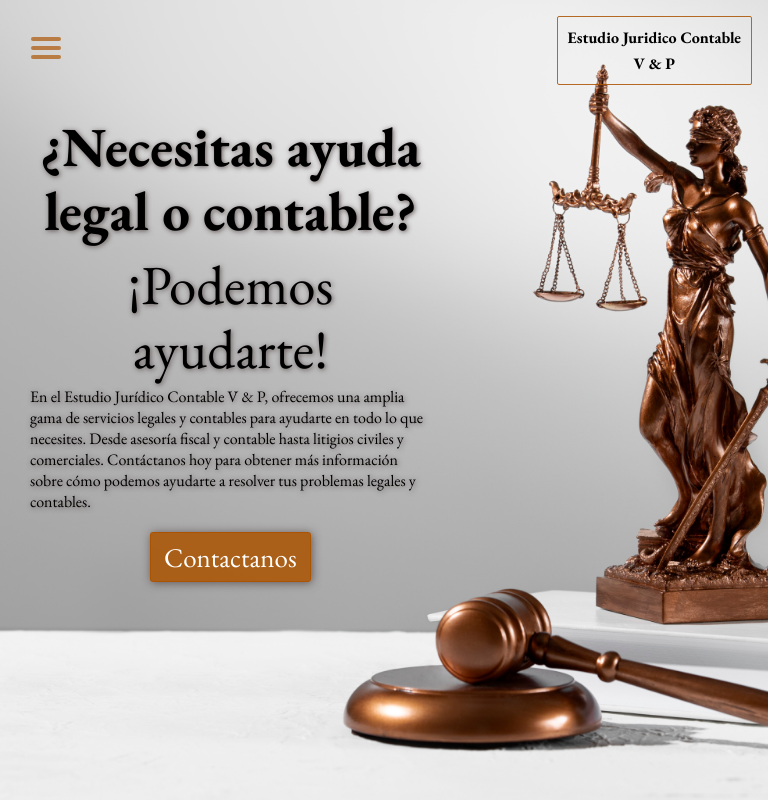
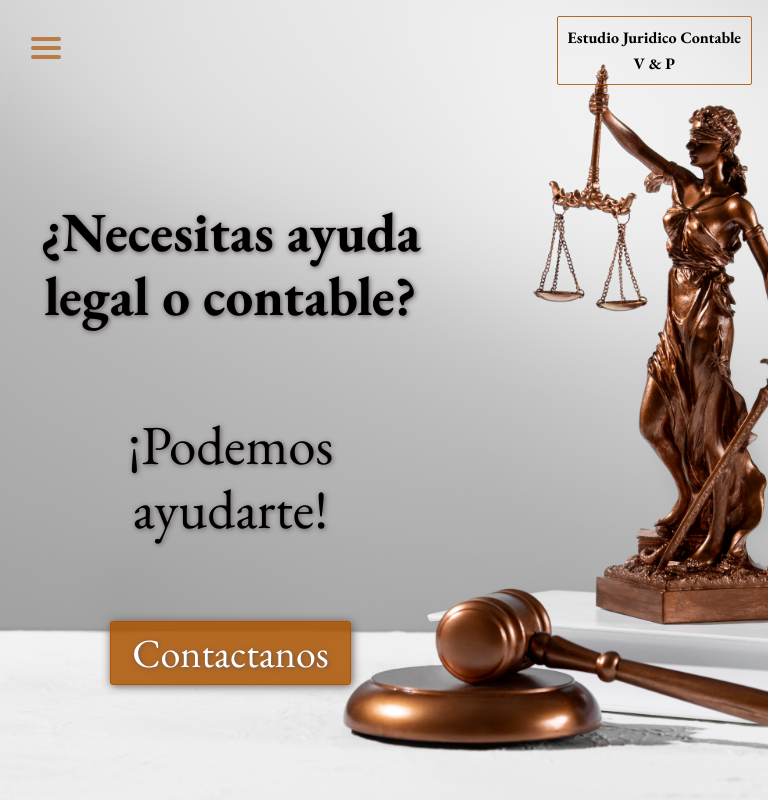
Before and after one commit to AgusPereyraa/juridicoContable, a React (Create React App) app: page / in a window 768 px wide. Shown: the top 800 px of the page. Built offline with nearby package versions, Linux system fonts and the light colour scheme.

Commit message:
install router dom

```diff
--- a/src/App.jsx
+++ b/src/App.jsx
@@ -1,13 +1,16 @@
 import './App.css';
-import IndexLayout from './Layout/IndexLayout/IndexLayout';
-import Index from './Components/Index/Index';
+// import IndexLayout from './Layout/IndexLayout/IndexLayout';
+// import Index from './Components/Index/Index';
+import {router} from './Pages/index.js'
+import { RouterProvider } from 'react-router-dom';
 
 function App() {
   return (
     <div className="container">
-      <IndexLayout>
+      <RouterProvider router={router}/>
+      {/* <IndexLayout>
         <Index />
-      </IndexLayout>
+      </IndexLayout> */}
     </div>
   );
 }
--- a/src/Components/MainHome/MainHome.jsx
+++ b/src/Components/MainHome/MainHome.jsx
@@ -3,7 +3,7 @@ import './mainHome.css'
 import H2 from '../H2/H2'
 import P from '../P/P'
 import Span from '../Span/Span'
-// import { Link as Anchor } from 'react-router-dom'
+import { Link as Anchor } from 'react-router-dom'
 
 export default function MainHome() {
     return (
@@ -11,7 +11,9 @@ export default function MainHome() {
             <H2 text='¿Necesitas ayuda legal o contable?'/>
             <P text='¡Podemos ayudarte!'/>
             <Span id='descHome' text='En el Estudio Jurídico Contable V & P, ofrecemos una amplia gama de servicios legales y contables para ayudarte en todo lo que necesites. Desde asesoría fiscal y contable hasta litigios civiles y comerciales. Contáctanos hoy para obtener más información sobre cómo podemos ayudarte a resolver tus problemas legales y contables.'/>
-            <button className='homeButton'>Contactanos</button> {/* Anchor as Link*/}
+            <Anchor to='/contact' className='homeButton'>
+                <P text='Contactanos'/>
+            </Anchor>
         </div>
     )
 }
--- a/src/Components/MainHome/mainHome.css
+++ b/src/Components/MainHome/mainHome.css
@@ -19,7 +19,6 @@
     font-size: 55px;
     line-height: 4rem;
     text-align: center;
-    padding: 5px;
 }
 
 .homeDescription {
@@ -33,12 +32,12 @@
     margin-left: 30%;
     height: 50px;
     width: 40%;
-    font-size: 27px;
     border: 1px solid #ab5301da;
     border-radius: 3px;
     background-color: #ab5301da;
     color: white;
     box-shadow: 1px 1px 10px #625555;
+    text-decoration: none;
 }
 
 .homeButton:hover {
@@ -58,12 +57,12 @@
         align-items: center;
     }
 
-    .homeTitle {
+    .home h2 {
         width: 95%;
         text-align: center;
     }
 
-    .homeDescription {
+    .home span {
         font-size: 30px;
     }
 
@@ -73,6 +72,12 @@
         margin-left: 0;
         margin-top: 0;
         font-size: 40px;
+    }
+
+    .homeButton p {
+        font-size: 40px;
+        line-height: 4rem;
+        text-align: center;
     }
 }
 
@@ -92,9 +97,36 @@
     }
 }
 
-/* @media (min-width: 427px) and (max-width: 769px) {
+@media (min-width: 427px) and (max-width: 769px) {
+    .home {
+        display: flex;
+        flex-direction: column;
+        justify-content: center;
+        align-items: center;
+        height: 90vh;
+        gap: 5rem;
+    }
 
-} */
+    .home span {
+        display: none;
+    }
+
+    .homeButton {
+        margin-top: 0;
+        margin-left: 0;
+        width: 60%;
+        font-size: 30px;
+        height: 8vh;
+    }
+
+    .homeButton p {
+        display: flex;
+        align-items: center;
+        justify-content: center;
+        height: 100%;
+        font-size: 40px;
+    }
+}
 
 @media (min-width: 377px) and (max-width: 426px) {
     .home {
@@ -107,7 +139,7 @@
         gap: 5rem;
     }
 
-    .homeDescription {
+    .home span {
         display: none;
     }
 
@@ -117,6 +149,14 @@
         width: 60%;
         font-size: 30px;
         height: 8vh;
+    }
+
+    .homeButton p {
+        display: flex;
+        align-items: center;
+        justify-content: center;
+        height: 100%;
+        font-size: 30px;
     }
 }
 
@@ -131,13 +171,21 @@
         gap: 4rem;
     }
 
-    .homeDescription {
+    .home span {
         display: none;
     }
 
     .homeButton {
         margin: 0 0;
         width: 80%;
+    }
+
+    .homeButton p {
+        display: flex;
+        align-items: center;
+        justify-content: center;
+        height: 100%;
+        font-size: 30px;
     }
 }
 
@@ -166,4 +214,12 @@
         width: 85vw;
         margin-left: 0;
     }
+
+    .homeButton p {
+        display: flex;
+        align-items: center;
+        justify-content: center;
+        height: 100%;
+        font-size: 30px;
+    }
 }
--- a/src/Layout/IndexLayout/IndexLayout.jsx
+++ b/src/Layout/IndexLayout/IndexLayout.jsx
@@ -1,10 +1,10 @@
 import React from 'react'
-import Main from '../../Components/Main/Main'
+import { Outlet } from 'react-router-dom'
 
 export default function IndexLayout() {
   return (
     <>
-    <Main />
+      <Outlet/>
     </>
   )
 }
--- a/src/Pages/Home/Home.jsx
+++ b/src/Pages/Home/Home.jsx
@@ -4,7 +4,7 @@ import Main from '../../Components/Main/Main'
 export default function Home() {
   return (
     <>
-        <Main />
+      <Main />
     </>
   )
 }
--- /dev/null
+++ b/src/Pages/index.js
@@ -0,0 +1,23 @@
+import React from 'react'
+import { createBrowserRouter } from "react-router-dom";
+import IndexLayout from '../Layout/IndexLayout/IndexLayout'
+import Index from './Index/Index'
+import MainLayout from '../Layout/MainLayout/MainLayout'
+import Contact from '../Pages/Contact/Contact'
+
+export const router = createBrowserRouter([
+    {
+        path: '/',
+        element: <IndexLayout />,
+        children: [
+            { path: '/', element: <Index />}
+        ]
+    },
+    {
+        path: '/',
+        element: <MainLayout />,
+        children: [
+            { path: '/contact', element: <Contact />}
+        ]
+    }
+])
```
